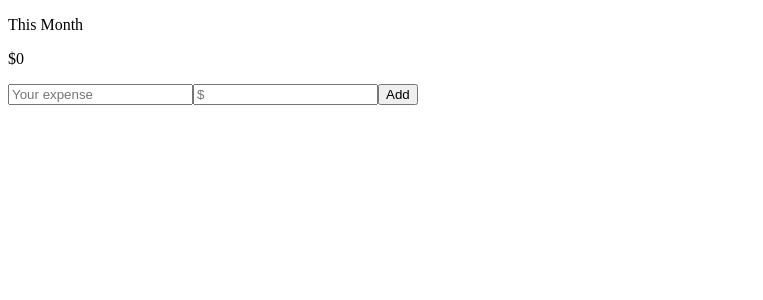
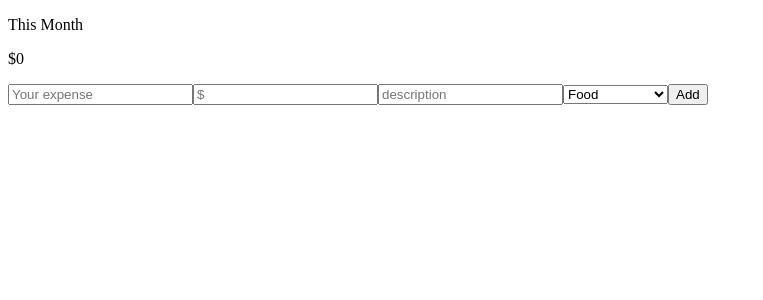
Before and after one commit to Nurik055/expense-tracker-dashboard, a React (Vite) app: page / in a window 1280 px wide. Shown: the top 300 px of the page, without its empty margins (0-763 px from the left). Built offline with nearby package versions, Linux system fonts and the light colour scheme.

Commit message:
adding category and description to the expenses

```diff
--- a/src/components/Expenses/Expenses.jsx
+++ b/src/components/Expenses/Expenses.jsx
@@ -3,6 +3,8 @@ function Expenses({ expense }) {
     <div>
       <p>{expense.name}</p>
       <p>{expense.amount}</p>
+      <p>{expense.description}</p>
+      <p>{expense.category}</p>
     </div>
   );
 }
--- a/src/components/Filtering/Filtering.jsx
+++ b/src/components/Filtering/Filtering.jsx
@@ -1,31 +1,51 @@
 import ListExpenses from "../ListExpenses/ListExpenses";
 import { useState } from "react";
 
-function Filtering({addExpense}) {
+function Filtering({ addExpense }) {
   const [inputName, setInputName] = useState("");
   const [inputAmount, setInputAmount] = useState("");
+  const [inputDescrip, setInputDescrip] = useState("");
+  const [category, setCategory] = useState("")
 
   function callingAddExpense(inputName, inputAmount) {
-    addExpense({ name: inputName, amount: inputAmount })
+    addExpense({
+      name: inputName,
+      amount: inputAmount,
+      description: inputDescrip,
+      category: category,
+    });
   }
   return (
     <div>
       <input
-      className="addingInput"
-      placeholder="Your expense"
-      onChange={(e) => setInputName(e.target.value)}
+        className="addingInput"
+        placeholder="Your expense"
+        onChange={(e) => setInputName(e.target.value)}
       ></input>
       <input
         className="addingInputN"
         placeholder="$"
-      onChange={(e) => setInputAmount(e.target.value)}
+        onChange={(e) => setInputAmount(e.target.value)}
       ></input>
+      <input
+        className="addingDescription"
+        placeholder="description"
+        onChange={(e) => setInputDescrip(e.target.value)}
+      ></input>
+      <select value={category} onChange={(e) => setCategory(e.target.value)}>
+        <option value="Food">Food</option>
+        <option value="Transport">Transport</option>
+        <option value="Entertainment">Entertainment</option>
+        <option value="Bills">Bills</option>
+        <option value="Other">Other</option>
+      </select>
       <button
         className="addingButton"
         onClick={() => callingAddExpense(inputName, inputAmount)}
       >
         Add
       </button>
+
     </div>
   );
 }
```
